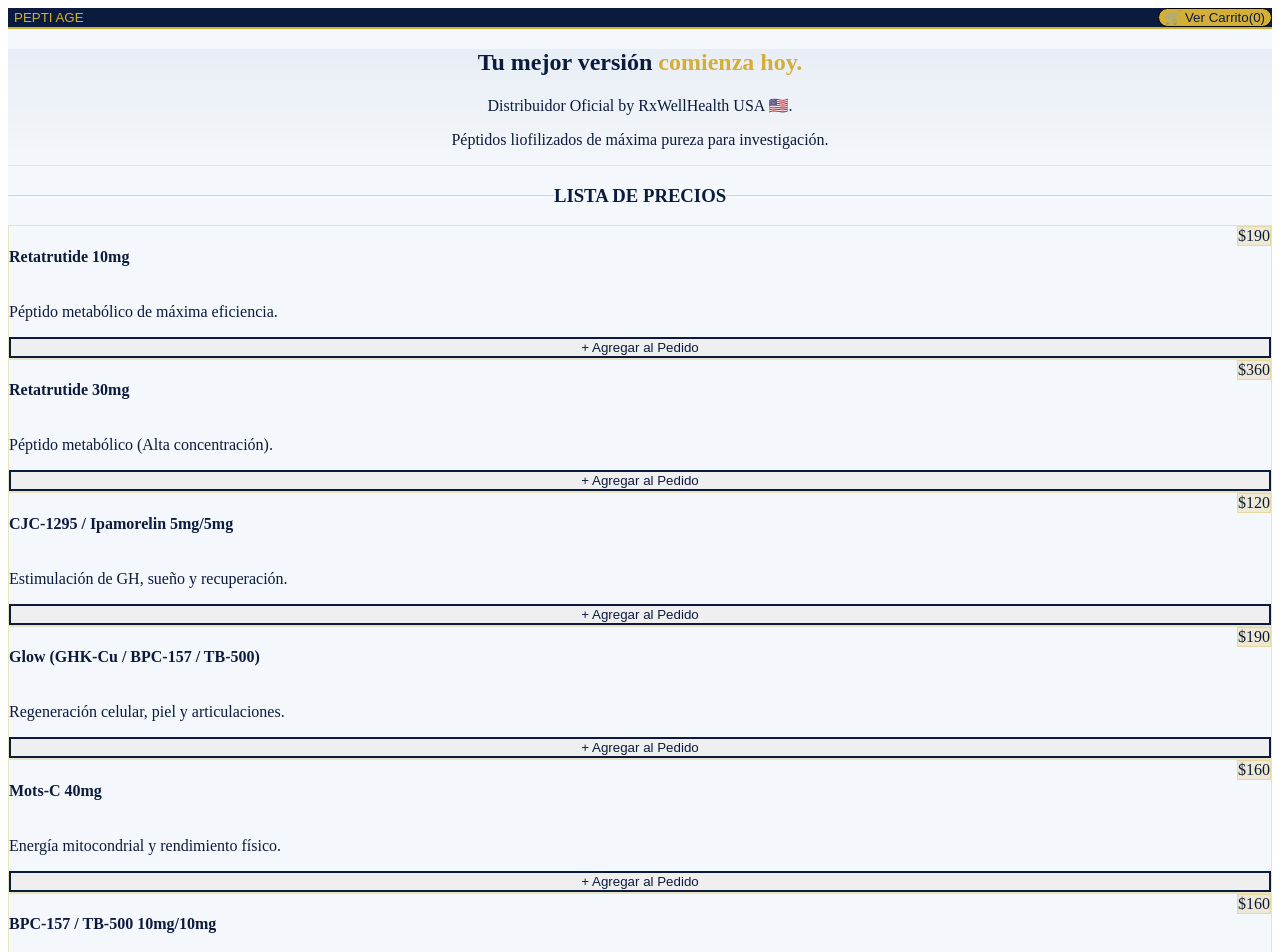
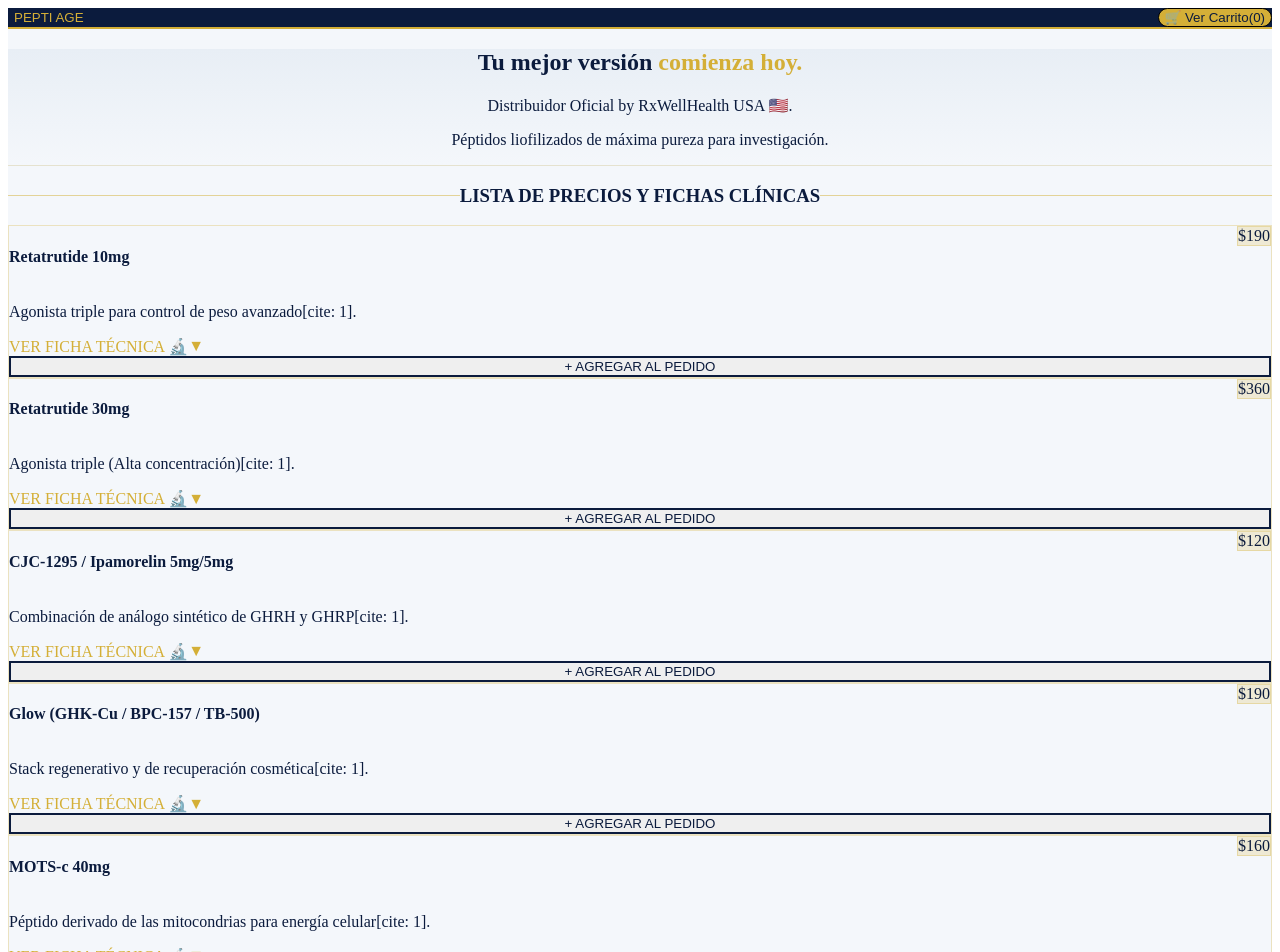
Before and after one commit to tominic00/pepti-age-web, a Next.js app: page / in a window 1280 px wide. Shown: the top 952 px of the page. Built offline with nearby package versions, Linux system fonts and the light colour scheme.

Commit message:
Actualizar estructura de productos con información clínica detallada y mejorar la presentación en la tienda

```diff
--- a/app/page.tsx
+++ b/app/page.tsx
@@ -2,22 +2,91 @@
 
 import { useState } from "react";
 
+// Nueva estructura de base de datos con rigor clínico
 type Producto = {
   id: number;
   nombre: string;
   precio: number;
-  desc: string;
+  descBreve: string;
+  mecanismo: string;
+  research: string;
+  dosis: string;
 };
 
+// INFORMACIÓN EXTRAÍDA ESTRICTAMENTE DEL CATÁLOGO CLÍNICO DE RXWELLHEALTH
 const PRODUCTOS: Producto[] = [
-  { id: 1, nombre: "Retatrutide 10mg", precio: 190, desc: "Péptido metabólico de máxima eficiencia." },
-  { id: 2, nombre: "Retatrutide 30mg", precio: 360, desc: "Péptido metabólico (Alta concentración)." },
-  { id: 3, nombre: "CJC-1295 / Ipamorelin 5mg/5mg", precio: 120, desc: "Estimulación de GH, sueño y recuperación." },
-  { id: 4, nombre: "Glow (GHK-Cu / BPC-157 / TB-500)", precio: 190, desc: "Regeneración celular, piel y articulaciones." },
-  { id: 5, nombre: "Mots-C 40mg", precio: 160, desc: "Energía mitocondrial y rendimiento físico." },
-  { id: 6, nombre: "BPC-157 / TB-500 10mg/10mg", precio: 160, desc: "Recuperación acelerada de lesiones y tejidos." },
-  { id: 7, nombre: "Tesamorelin / Ipamorelin 10mg/10mg", precio: 150, desc: "Pérdida de grasa localizada y anti-aging." },
-  { id: 8, nombre: "Bac Water 30ml", precio: 30, desc: "Agua bacteriostática para reconstitución." },
+  {
+    id: 1,
+    nombre: "Retatrutide 10mg",
+    precio: 190,
+    descBreve: "Agonista triple para control de peso avanzado[cite: 1].",
+    mecanismo: "Activa los receptores GLP-1, GIP y de glucagón para un enfoque de triple objetivo[cite: 1].",
+    research: "Apoya la pérdida de grasa significativa, la optimización metabólica y la regulación del apetito[cite: 1]. Estudiado como uno de los péptidos más efectivos, especialmente para pacientes estancados con terapias GLP-1 o agonistas duales[cite: 1].",
+    dosis: "Dosis inicial de 0.5mg una vez a la semana, con aumento de 0.5-1mg cada 2-4 semanas[cite: 1]. Mantenimiento típico de 1mg a 3mg semanales[cite: 1]. Reconstituir con agua bacteriostática[cite: 1]."
+  },
+  {
+    id: 2,
+    nombre: "Retatrutide 30mg",
+    precio: 360,
+    descBreve: "Agonista triple (Alta concentración)[cite: 1].",
+    mecanismo: "Activa los receptores GLP-1, GIP y de glucagón para un enfoque de triple objetivo[cite: 1].",
+    research: "Apoya la pérdida de grasa significativa, la optimización metabólica y la regulación del apetito[cite: 1]. Estudiado como uno de los péptidos más efectivos, especialmente para pacientes estancados con terapias GLP-1 o agonistas duales[cite: 1].",
+    dosis: "Dosis inicial de 0.5mg una vez a la semana, con aumento de 0.5-1mg cada 2-4 semanas[cite: 1]. Mantenimiento típico de 1mg a 3mg semanales[cite: 1]. Reconstituir con agua bacteriostática[cite: 1]."
+  },
+  {
+    id: 3,
+    nombre: "CJC-1295 / Ipamorelin 5mg/5mg",
+    precio: 120,
+    descBreve: "Combinación de análogo sintético de GHRH y GHRP[cite: 1].",
+    mecanismo: "El CJC-1295 (sin DAC) estimula la liberación natural de hormona de crecimiento (GH) desde la pituitaria imitando los patrones naturales[cite: 1].",
+    research: "Diseñado para brindar una mayor amplitud de GHRH con menor carga de GHRP[cite: 1]. Apoya la pérdida de grasa o recuperación sin un exceso de sangrado de GH o picos de cortisol[cite: 1].",
+    dosis: "1 a 3 veces por día con el estómago vacío (ideal 30 min antes de comer o 90 min después)[cite: 1]. Ciclos recomendados de 8 a 12 semanas[cite: 1]."
+  },
+  {
+    id: 4,
+    nombre: "Glow (GHK-Cu / BPC-157 / TB-500)",
+    precio: 190,
+    descBreve: "Stack regenerativo y de recuperación cosmética[cite: 1].",
+    mecanismo: "Combina el poder curativo de BPC-157 y TB-500 con los efectos anti-envejecimiento y regenerativos del péptido de cobre GHK-Cu[cite: 1].",
+    research: "Promueve la reparación de tejidos, la síntesis de colágeno, la mejora del tono de piel, el crecimiento capilar y una curación más rápida de heridas[cite: 1].",
+    dosis: "Vía subcutánea o intradérmica[cite: 1]. 1 vez al día para mantenimiento; 2 veces al día para curación activa o post-procedimiento[cite: 1]. Ciclos de 8 a 12 semanas[cite: 1]."
+  },
+  {
+    id: 5,
+    nombre: "MOTS-c 40mg",
+    precio: 160,
+    descBreve: "Péptido derivado de las mitocondrias para energía celular[cite: 1].",
+    mecanismo: "Juega un papel clave en la regulación de la energía celular y la optimización metabólica[cite: 1]. Mejora el metabolismo de la glucosa e incrementa la sensibilidad a la insulina[cite: 1].",
+    research: "Utilizado para la pérdida de grasa, apoyo en el síndrome metabólico y anti-envejecimiento[cite: 1]. Particularmente efectivo combinado con protocolos de entrenamiento activo[cite: 1].",
+    dosis: "5 a 15mg por dosis, 2 a 3 veces por semana[cite: 1]. Inyectar preferentemente por la mañana o pre-entrenamiento[cite: 1]."
+  },
+  {
+    id: 6,
+    nombre: "Wolverine (BPC-157 / TB-500)",
+    precio: 160,
+    descBreve: "Fórmula de recuperación integral y reparación de tejidos[cite: 1].",
+    mecanismo: "El BPC-157 provee reparación localizada mientras el TB-500 ofrece recuperación sistémica y angiogénesis (formación de vasos sanguíneos)[cite: 1].",
+    research: "Diseñado para la reparación acelerada de tejidos y tendones, reducción de la inflamación y una curación más rápida post-lesión o cirugía[cite: 1].",
+    dosis: "1 a 2 veces al día (AM y PM para curación aguda)[cite: 1]. Vía subcutánea cerca de la lesión o intramuscular[cite: 1]. Ciclos de 4 a 6 semanas[cite: 1]."
+  },
+  {
+    id: 7,
+    nombre: "Tesamorelin / Ipamorelin 10mg/10mg",
+    precio: 150,
+    descBreve: "Sinergia de análogo GHRH y optimizador de GHRP[cite: 1].",
+    mecanismo: "El Tesamorelin actúa como análogo de GHRH para estimular la liberación de GH, mientras el Ipamorelin optimiza el pulso[cite: 1].",
+    research: "Mezcla equilibrada que ofrece una excelente sinergia para la pérdida de grasa, mejora de la composición corporal y recuperación celular[cite: 1].",
+    dosis: "Inyectar 30 minutos antes de dormir o al despertar en ayunas, 1 o 2 veces al día[cite: 1]. Ciclos de 10 a 16 semanas[cite: 1]."
+  },
+  {
+    id: 8,
+    nombre: "Agua Bacteriostática 30ml",
+    precio: 30,
+    descBreve: "Solución estéril esencial para reconstitución[cite: 1].",
+    mecanismo: "Agua esterilizada con un preservante antimicrobiano[cite: 1].",
+    research: "Requerida universalmente para preparar y preservar los viales de péptidos liofilizados antes de su administración[cite: 1].",
+    dosis: "El volumen de reconstitución varía según el tamaño del vial para mantener una dosificación simple (ej. 2mL a 3mL típicamente)[cite: 1]."
+  },
 ];
 
 export default function Home() {
@@ -54,7 +123,6 @@ export default function Home() {
 
   const comprarPorWhatsApp = () => {
     if (carrito.length === 0) return;
-
     const numeroWhatsApp = "5493815450641";
 
     let mensaje = "🔬 *NUEVO PEDIDO - PEPTI AGE* 🔬%0A%0A";
@@ -67,37 +135,27 @@ export default function Home() {
   };
 
   return (
-    // Acá cambiamos el fondo general a un tono azul-grisáceo muy premium (#F4F7FB)
     <main className="min-h-screen bg-[#F4F7FB] font-sans text-[#0B1B3D] pb-12">
 
       {/* BARRA DE NAVEGACIÓN */}
       <header className="bg-[#0B1B3D] text-white py-4 shadow-xl border-b-2 border-[#D4AF37] sticky top-0 z-50">
         <div className="container mx-auto px-4 flex justify-between items-center">
-          <button
-            onClick={() => setVista("tienda")}
-            className="text-2xl md:text-3xl font-bold tracking-widest text-[#D4AF37] bg-transparent border-none cursor-pointer drop-shadow-md"
-          >
+          <button onClick={() => setVista("tienda")} className="text-2xl md:text-3xl font-bold tracking-widest text-[#D4AF37] bg-transparent border-none cursor-pointer drop-shadow-md">
             PEPTI AGE
           </button>
 
           <div className="flex items-center gap-4">
             <p className="hidden md:block text-xs tracking-[0.2em] opacity-90">CIENCIA • BIENESTAR</p>
-            <button
-              onClick={() => setVista(vista === "tienda" ? "carrito" : "tienda")}
-              className="bg-[#D4AF37] text-[#0B1B3D] px-4 py-2 rounded-full font-extrabold text-sm flex items-center gap-2 shadow-lg hover:scale-105 transition-transform border border-white/20"
-            >
+            <button onClick={() => setVista(vista === "tienda" ? "carrito" : "tienda")} className="bg-[#D4AF37] text-[#0B1B3D] px-4 py-2 rounded-full font-extrabold text-sm flex items-center gap-2 shadow-lg hover:scale-105 transition-transform border border-white/20">
               <span>{vista === "tienda" ? "🛒 Ver Carrito" : "🔬 Ver Productos"}</span> ({cantidadItems})
             </button>
           </div>
         </div>
       </header>
 
-      {/* ========================================= */}
       {/* VISTA A: CATÁLOGO DE PRODUCTOS */}
-      {/* ========================================= */}
       {vista === "tienda" && (
         <>
-          {/* Portada con gradiente elegante */}
           <section className="bg-gradient-to-b from-[#E8EEF5] to-[#F4F7FB] py-16 px-4 text-center border-b border-[#D4AF37]/20">
             <h2 className="text-3xl md:text-5xl font-extrabold mb-4 text-[#0B1B3D] drop-shadow-sm">
               Tu mejor versión <span className="text-[#D4AF37]">comienza hoy.</span>
@@ -111,27 +169,37 @@ export default function Home() {
           <section className="py-12 px-4 container mx-auto max-w-5xl">
             <div className="flex items-center justify-center mb-10">
               <div className="h-[1px] bg-[#D4AF37]/50 flex-1"></div>
-              <h3 className="mx-4 text-xl tracking-widest font-bold text-[#0B1B3D] uppercase">Lista de Precios</h3>
+              <h3 className="mx-4 text-xl tracking-widest font-bold text-[#0B1B3D] uppercase">Lista de Precios y Fichas Clínicas</h3>
               <div className="h-[1px] bg-[#D4AF37]/50 flex-1"></div>
             </div>
 
             <div className="grid grid-cols-1 md:grid-cols-2 gap-6">
               {PRODUCTOS.map((prod) => (
                 <div key={prod.id} className="bg-white p-6 rounded-xl shadow-md border border-[#D4AF37]/30 hover:border-[#D4AF37] hover:shadow-xl transition-all duration-300 flex flex-col justify-between group">
-                  <div>
+                  <div className="mb-4">
                     <div className="flex justify-between items-start mb-2">
                       <h4 className="font-bold text-lg text-[#0B1B3D] pr-4 group-hover:text-[#D4AF37] transition-colors">{prod.nombre}</h4>
                       <span className="font-extrabold text-xl text-[#0B1B3D] bg-[#D4AF37]/20 px-3 py-1 rounded-md border border-[#D4AF37]/30">
                         ${prod.precio}
                       </span>
                     </div>
-                    <p className="text-sm text-slate-500 mb-6">{prod.desc}</p>
+                    <p className="text-sm text-slate-500 mb-4 font-medium">{prod.descBreve}</p>
+
+                    {/* ACORDEÓN CLÍNICO DESPLEGABLE */}
+                    <details className="group/details cursor-pointer outline-none">
+                      <summary className="text-xs font-bold text-[#D4AF37] mb-2 uppercase tracking-wide hover:text-[#0B1B3D] transition-colors list-none flex items-center gap-2">
+                        <span>Ver Ficha Técnica 🔬</span>
+                        <span className="group-open/details:rotate-180 transition-transform">▼</span>
+                      </summary>
+                      <div className="text-xs text-slate-600 space-y-3 mt-3 bg-slate-50 p-4 rounded-lg border border-slate-100 shadow-inner">
+                        <p><strong className="text-[#0B1B3D]">Mecanismo de Acción:</strong> {prod.mecanismo}</p>
+                        <p><strong className="text-[#0B1B3D]">Research / Evidencia:</strong> {prod.research}</p>
+                        <p><strong className="text-[#0B1B3D]">Protocolo de Dosificación:</strong> {prod.dosis}</p>
+                      </div>
+                    </details>
                   </div>
 
-                  <button
-                    onClick={() => agregarAlCarrito(prod)}
-                    className="w-full border-2 border-[#0B1B3D] text-[#0B1B3D] font-bold py-2 rounded-lg hover:bg-[#0B1B3D] hover:text-white transition-colors shadow-sm"
-                  >
+                  <button onClick={() => agregarAlCarrito(prod)} className="w-full border-2 border-[#0B1B3D] text-[#0B1B3D] font-bold py-3 rounded-lg hover:bg-[#0B1B3D] hover:text-white transition-colors shadow-sm uppercase tracking-wide text-sm mt-auto">
                     + Agregar al Pedido
                   </button>
                 </div>
@@ -141,29 +209,19 @@ export default function Home() {
         </>
       )}
 
-      {/* ========================================= */}
       {/* VISTA B: PÁGINA DEL CARRITO DE COMPRAS */}
-      {/* ========================================= */}
       {vista === "carrito" && (
         <section className="py-12 px-4 container mx-auto max-w-3xl min-h-[60vh]">
-
-          <button
-            onClick={() => setVista("tienda")}
-            className="text-sm font-bold text-[#D4AF37] hover:text-[#0B1B3D] transition-colors mb-6 flex items-center gap-2 bg-transparent border-none cursor-pointer"
-          >
-            ← Volver a la Lista de Productos (Agregar más)
+          <button onClick={() => setVista("tienda")} className="text-sm font-bold text-[#D4AF37] hover:text-[#0B1B3D] transition-colors mb-6 flex items-center gap-2 bg-transparent border-none cursor-pointer">
+            ← Volver a la Lista de Productos
           </button>
-
           <h2 className="text-3xl font-extrabold text-[#0B1B3D] mb-8 drop-shadow-sm">Tu Carrito de Pedido</h2>
 
           {carrito.length === 0 ? (
             <div className="bg-white p-12 rounded-2xl shadow-md border border-[#D4AF37]/20 text-center text-slate-400">
               <span className="text-6xl block mb-4">🛒</span>
               <p className="text-lg font-bold mb-4">Tu pedido está completamente vacío.</p>
-              <button
-                onClick={() => setVista("tienda")}
-                className="bg-[#0B1B3D] text-white font-bold py-3 px-8 rounded-lg hover:bg-[#0B1B3D]/90 shadow-lg"
-              >
+              <button onClick={() => setVista("tienda")} className="bg-[#0B1B3D] text-white font-bold py-3 px-8 rounded-lg hover:bg-[#0B1B3D]/90 shadow-lg">
                 Explorar Péptidos
               </button>
             </div>
@@ -176,18 +234,15 @@ export default function Home() {
                       <h4 className="font-bold text-base text-[#0B1B3D]">{item.nombre}</h4>
                       <p className="text-[#D4AF37] font-extrabold text-sm mt-0.5">U$S {item.precio} c/u</p>
                     </div>
-
                     <div className="flex items-center justify-between sm:justify-end gap-6">
                       <div className="flex items-center border border-slate-300 rounded-lg bg-white shadow-sm">
                         <button onClick={() => avanzarRestarCantidad(item.id)} className="px-3 py-1.5 text-slate-500 hover:bg-slate-100 font-bold rounded-l-lg">-</button>
                         <span className="px-3 font-bold text-sm min-w-8 text-center text-[#0B1B3D]">{item.cantidad}</span>
                         <button onClick={() => sumarCantidad(item.id)} className="px-3 py-1.5 text-slate-500 hover:bg-slate-100 font-bold rounded-r-lg">+</button>
                       </div>
-
                       <div className="text-right min-w-[70px]">
                         <p className="font-extrabold text-[#0B1B3D] text-lg">U$S {item.precio * item.cantidad}</p>
                       </div>
-
                       <button onClick={() => eliminarProducto(item.id)} className="text-red-400 hover:text-red-600 p-2 bg-red-50 hover:bg-red-100 rounded-md transition-colors border-none cursor-pointer">
                         🗑️
                       </button>
@@ -195,17 +250,12 @@ export default function Home() {
                   </div>
                 ))}
               </div>
-
               <div className="bg-white p-6 rounded-2xl shadow-md border border-[#D4AF37]/30">
                 <div className="flex justify-between items-center mb-6">
                   <span className="text-slate-500 font-bold text-lg">Total del Pedido:</span>
                   <span className="text-3xl font-black text-[#0B1B3D]">U$S {totalCarrito}</span>
                 </div>
-
-                <button
-                  onClick={comprarPorWhatsApp}
-                  className="w-full bg-[#25D366] text-white font-extrabold text-xl py-4 rounded-xl shadow-lg hover:bg-[#20b858] transition-all flex items-center justify-center gap-3 border-none cursor-pointer hover:scale-[1.02]"
-                >
+                <button onClick={comprarPorWhatsApp} className="w-full bg-[#25D366] text-white font-extrabold text-xl py-4 rounded-xl shadow-lg hover:bg-[#20b858] transition-all flex items-center justify-center gap-3 border-none cursor-pointer hover:scale-[1.02]">
                   <span>📲</span> CONTINUAR COMPRA POR WHATSAPP
                 </button>
                 <p className="text-xs text-center text-slate-400 mt-4 font-medium">
@@ -245,7 +295,6 @@ export default function Home() {
           No son medicamentos. Uso exclusivo para profesionales.
         </p>
       </footer>
-
     </main>
   );
 }
```
